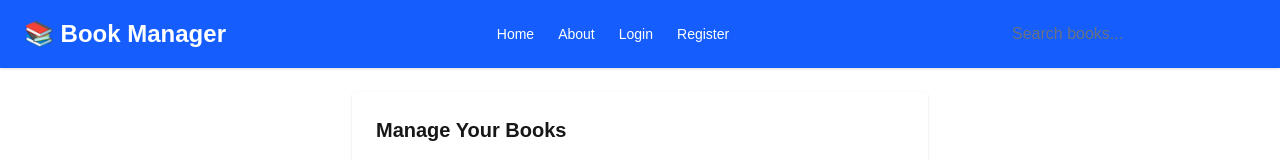
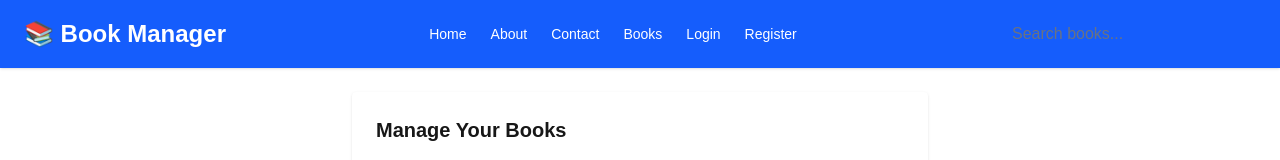
Before and after one commit to vernithcl/app-book, a Next.js app: page / in a window 1280 px wide. Shown: the top 160 px of the page. Built offline with nearby package versions, Linux system fonts and the light colour scheme.

Commit message:
add links into header

```diff
--- a/src/components/Header.tsx
+++ b/src/components/Header.tsx
@@ -28,7 +28,12 @@ export default function Header() {
           <Link href="/about" className="hover:underline">
             About
           </Link>
-
+          <Link href="/contact" className="hover:underline">
+            Contact
+          </Link>
+          <Link href="/books" className="hover:underline">
+            Books
+          </Link>
           {isLoggedIn ? (
             <>
               <Link href="/dashboard" className="hover:underline ml-auto">
```
